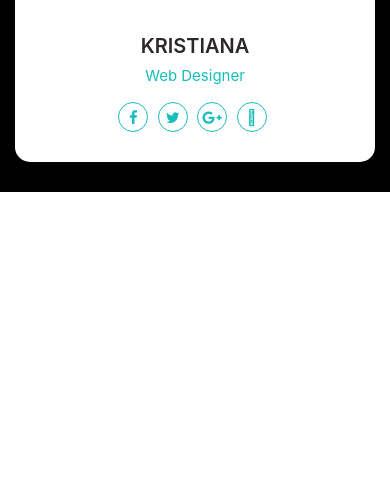
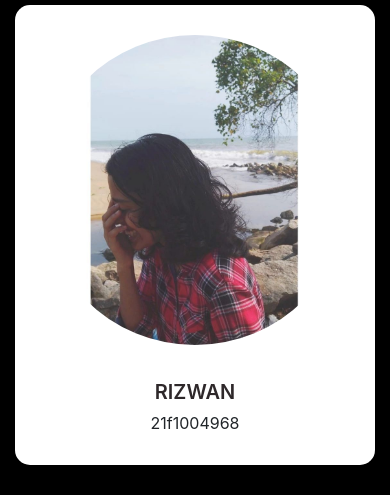
Before and after one commit to dradgt/hackathon, a Flask app: page /members in a window 390 px wide. Shown: the part 1732-2227 px from the top of the page. Before the commit the page ends 1924 px from the top, so only its background shows below. Run offline with Flask 2, Linux system fonts and the light colour scheme.

Commit message:
added team.html

```diff
--- a/static/styles/team.css
+++ b/static/styles/team.css
@@ -42,7 +79,7 @@ html{
 .our-team .post{
     display: block;
     font-size: 15px;
-    color: #17bebb;
+    color: #ffc200;
     text-transform: capitalize;
     margin-bottom: 15px;
 }
@@ -62,14 +99,24 @@ html{
     line-height: 30px;
     border-radius: 50%;
     font-size: 15px;
-    color: #17bebb;
-    border: 1px solid #17bebb;
+    color: #ffc200;
+    border: 1px solid #ffc200;
     transition: all 0.5s ease 0s;
 }
 .our-team:hover .social li a{
-    background: #17bebb;
+    background: #ffc200;
     color: #fff;
 }
+
+.dark-mode {
+    background: #0c0c0d;
+}
+
+.dark-mode .our-team:hover .social li a{
+    background: #ffc200;
+    color: #000000;
+}
+
 @media only screen and (max-width: 990px){
     .our-team{ margin-bottom: 30px; }
 }
--- a/templates/index.html
+++ b/templates/index.html
@@ -23,7 +23,7 @@
                         <a href="/" class="nav-link"><span data-hover="Home">Home</span></a>
                     </li>
                     <li class="nav-item">
-                        <a href="#" class="nav-link" onclick="load_home()"><span data-hover="Members">Members</span></a>
+                        <a href="/members" class="nav-link" onclick="load_home()"><span data-hover="Members">Members</span></a>
                     </li>
                 </ul>
                 <ul class="navbar-nav ml-lg-auto">
--- a/templates/team.html
+++ b/templates/team.html
@@ -10,69 +10,47 @@
     <link rel="stylesheet" href="https://cdn.jsdelivr.net/npm/bootstrap@4.6.0/dist/css/bootstrap.min.css" integrity="sha384-B0vP5xmATw1+K9KRQjQERJvTumQW0nPEzvF6L/Z6nronJ3oUOFUFpCjEUQouq2+l" crossorigin="anonymous">
 </head>
 <body style="background: black;">
+    <div class="section-title">
+        <h1>Our Members</h1>
+    </div>
     <div class="container">
         <div class="row">
             <div class="col-md-3 col-sm-6">
                 <div class="our-team">
                     <div class="pic">
-                        <img src="static/images/image2.jpg">
+                        <img src="static/images/deviprasad.jpg">
                     </div>
-                    <h3 class="title">Williamson</h3>
-                    <span class="post">Web Developer</span>
-                    <ul class="social">
-                        <li><a href="#" class="fa fa-facebook"></a></li>
-                        <li><a href="#" class="fa fa-twitter"></a></li>
-                        <li><a href="#" class="fa fa-google-plus"></a></li>
-                        <li><a href="#" class="fa fa-linkedin"></a></li>
-                    </ul>
+                    <h3 class="title">DEVIPRASAD</h3>
+                    <span ><class="email">21f1004968</span>
+                </div>
+            </div>
+
+            <div class="col-md-3 col-sm-6">
+                <div class="our-team">
+                    <div class="pic" style="height:80%;">
+                        <img src="static/images/vysk.jpg">
+                    </div>
+                    <h3 class="title">Vyshakh</h3>
+                    <span ><class="email">21f1004968</span>
                 </div>
             </div>
 
             <div class="col-md-3 col-sm-6">
                 <div class="our-team">
                     <div class="pic">
-                        <img src="static/images/image3.jpg">
+                        <img src="static/images/harsha.jpg">
                     </div>
-                    <h3 class="title">Kristiana</h3>
-                    <span class="post">Web Designer</span>
-                    <ul class="social">
-                        <li><a href="#" class="fa fa-facebook"></a></li>
-                        <li><a href="#" class="fa fa-twitter"></a></li>
-                        <li><a href="#" class="fa fa-google-plus"></a></li>
-                        <li><a href="#" class="fa fa-linkedin"></a></li>
-                    </ul>
-                </div>
-            </div>
-
-            <div class="col-md-3 col-sm-6">
-                <div class="our-team">
-                    <div class="pic">
-                        <img src="static/images/image4.jpg">
-                    </div>
-                    <h3 class="title">Kristiana</h3>
-                    <span class="post">Web Designer</span>
-                    <ul class="social">
-                        <li><a href="#" class="fa fa-facebook"></a></li>
-                        <li><a href="#" class="fa fa-twitter"></a></li>
-                        <li><a href="#" class="fa fa-google-plus"></a></li>
-                        <li><a href="#" class="fa fa-linkedin"></a></li>
-                    </ul>
+                    <h3 class="title">K Harsha</h3>
+                    <span ><class="email">21f1004968</span>
                 </div>
             </div>
             <div class="col-md-3 col-sm-6">
                 <div class="our-team">
                     <div class="pic">
-                        <img src="static/images/image1.jpg">
+                        <img src="static/images/harsha.jpg">
                     </div>
-                    <h3 class="title">Kristiana</h3>
-                    <span class="post">Web Designer</span>
-                    <ul class="social">
-                        <li><a href="#" class="fa fa-facebook"></a></li>
-                        <li><a href="#" class="fa fa-twitter"></a></li>
-                        <li><a href="#" class="fa fa-google-plus"></a></li>
-                        <li><a href="#" class="fab fa-linkedin"></a></li>
-                    </ul>
-                </div>
+                    <h3 class="title">Rizwan</h3>
+                    <span ><class="email">21f1004968</span>
             </div>
 
         </div>
```
Also changed, not shown: other parts of static/styles/team.css (+38 -1 lines), static/images/deviprasad.jpg (added), static/images/harsha.jpg (added), static/images/vysk.jpg (added).
